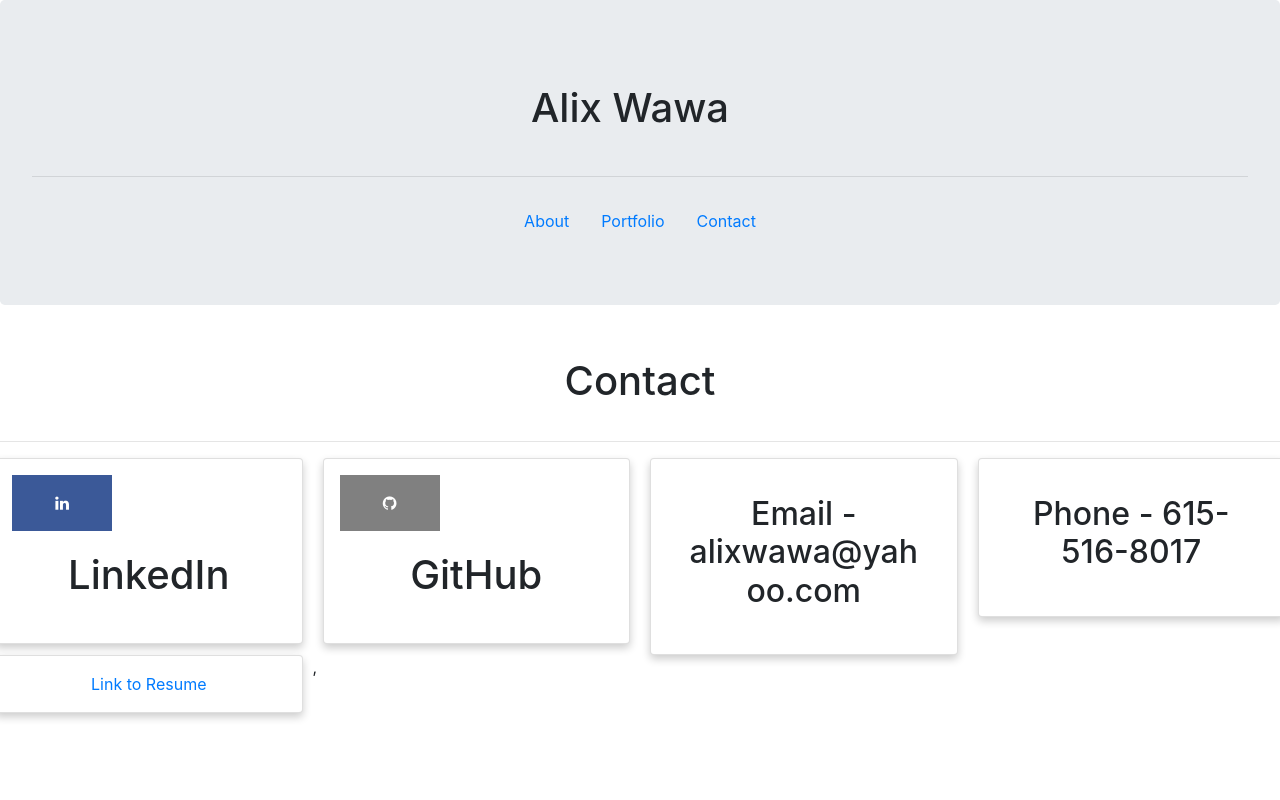
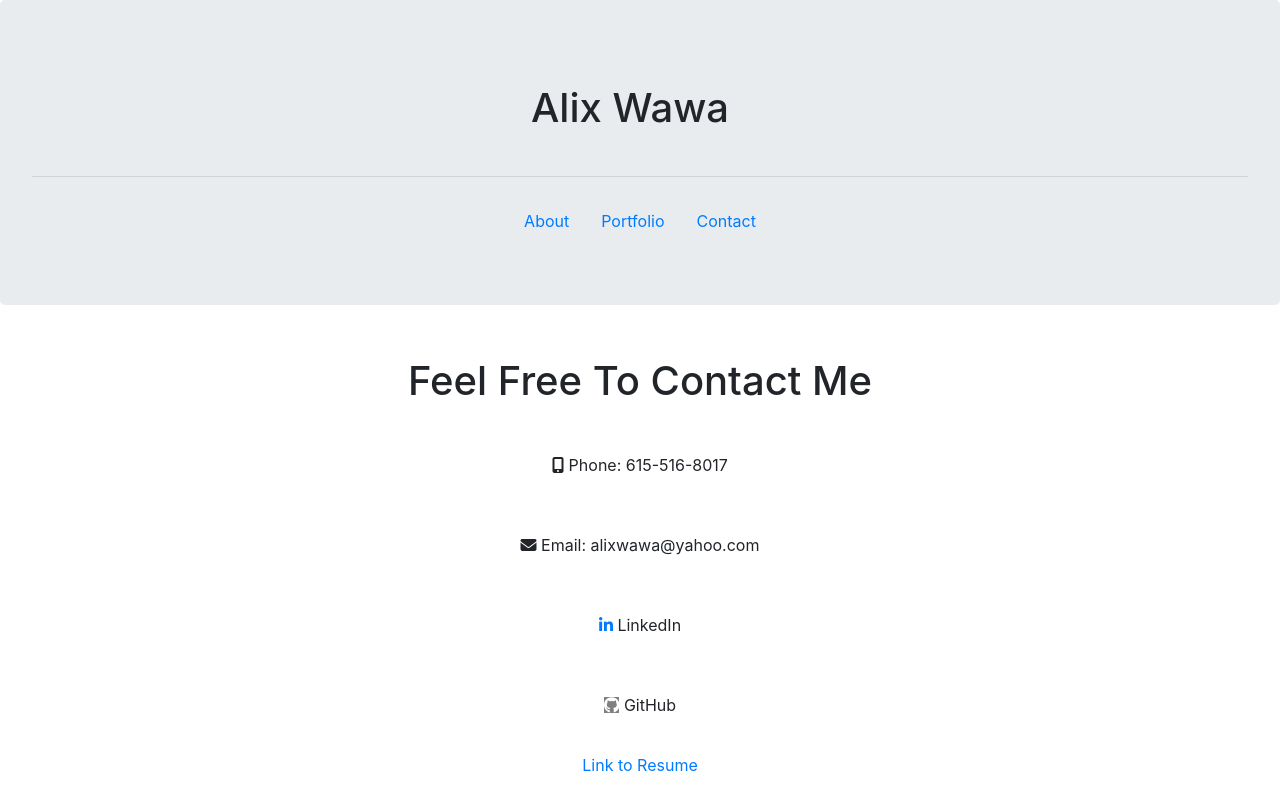
Before and after one commit to alixwawa/portfolio.github.io, a website: page html/contact.html in a window 1280 px wide. Drawn offline with nearby package versions, Linux system fonts and the light colour scheme.

Commit message:
another update to portfolio

```diff
--- a/css.css
+++ b/css.css
@@ -44,44 +44,6 @@ p {
 
   }
 
-  * {
-    box-sizing: border-box;
+  #contacttinfo {
+    text-align: center;
   }
-
-  body {
-    font-family: Arial, Helvetica, sans-serif;
-  }
-
-  /* Float four columns side by side */
-  .column {
-    float: left;
-    width: 25%;
-    padding: 0 10px;
-  }
-
-  /* Remove extra left and right margins, due to padding */
-  .row {margin: 0 -5px;}
-
-  /* Clear floats after the columns */
-  .row:after {
-    content: "";
-    display: table;
-    clear: both;
-  }
-
-  /* Responsive columns */
-  @media screen and (max-width: 600px) {
-    .column {
-      width: 100%;
-      display: block;
-      margin-bottom: 20px;
-    }
-  }
-
-  /* Style the counter cards */
-  .card {
-    box-shadow: 0 4px 8px 0 rgba(0, 0, 0, 0.2);
-    padding: 16px;
-    text-align: center;
-    background-color: #f1f1f1;
-  }
--- a/html/contact.html
+++ b/html/contact.html
@@ -6,6 +6,7 @@
   <link rel="stylesheet" href="https://stackpath.bootstrapcdn.com/bootstrap/4.3.1/css/bootstrap.min.css"
     integrity="sha384-ggOyR0iXCbMQv3Xipma34MD+dH/1fQ784/j6cY/iJTQUOhcWr7x9JvoRxT2MZw1T" crossorigin="anonymous">
   <link rel="stylesheet" href="https://cdnjs.cloudflare.com/ajax/libs/font-awesome/4.7.0/css/font-awesome.min.css">
+  <script src="https://kit.fontawesome.com/5c7f223443.js" crossorigin="anonymous"></script>
   <meta charset="UTF-8">
   <meta name="viewport" content="width=device-width, initial-scale=1.0">
   <title>Alix's Portfolio</title>
@@ -33,64 +34,24 @@
     </ul>
   </header>
 
-  <h1>Contact</h1>
+  <h1>Feel Free To Contact Me</h1>
 
-  <hr>
 
-  <!-- <form class=container>
-        <div class="row"></div>
-        <div class="form-group">
-          <label for="exampleInputEmail1">Name</label>
-          <input type="email" class="form-control" id="exampleInputEmail1" aria-describedby="emailHelp">
-          <small id="emailHelp" class="form-text text-muted"></small>
-        </div>
-        <div class="form-group">
-          <label for="exampleInputPassword1">Email</label>
-          <input type="password" class="form-control" id="exampleInputPassword1">
-        </div>
-        <div class="form-group">
-            <label for="exampleInputPassword1">Short Message</label>
-            <input type="password" class="form-control" id="exampleInputPassword1">
-          </div>
 
-        <button type="submit" class="btn btn-primary">Submit</button>
-        <br>
-      </form> -->
-  <div class="row">
-    <div class="column">
-      <div class="card">
-        <a href="https://www.linkedin.com/in/alix-wawa-13189ab7/" class="fa fa-linkedin"></a>
-        <h1>LinkedIn</h1>
-      </div>
-    </div>
-    <div class="column">
-      <div class="card">
-        <a href="https://github.com/alixwawa" class="fa fa-github"></a>
-        <h1>GitHub</h1>
-      </div>
-    </div>
-    <div class="column">
-      <div class="card">
-
-        <h2>Email - alixwawa@yahoo.com </h2>
-      </div>
-    </div>
-    <div class="column">
-      <div class="card">
-
-        <h2>Phone - 615-516-8017 </h2>
+    <div id="contacttinfo" class="row">
+      <div class="col-md-12">
+        <p><i class="fas fa-mobile-alt"></i> Phone: 615-516-8017</p>
+        <p><i class="fas fa-envelope"></i> Email: alixwawa@yahoo.com</p>
+        <p><a href="https://www.linkedin.com/in/alix-wawa-13189ab7/" class="fab fa-linkedin-in"></a> LinkedIn</p>
+        <p><a href="https://github.com/alixwawa" class="fab fa-github"></a> GitHub</p>
+        <a href="https://www.dropbox.com/s/yap2uoi51kluj6r/Resume%20082520.pdf?dl=0">Link
+          to Resume</a>
       </div>
     </div>
 
-    <div class="column">
-      <div class="card">
+  <footer>
 
-        <a href="https://docs.google.com/document/d/1BHFDesxMqaIkhs_c623M_09zFjyjJ3sr-dxIbLHYj7Y/edit?usp=sharing">Link to Resume</a>
-      </div>
     </div>
-    ,<footer>
-
-  </div>
 
 
   </footer>
```
